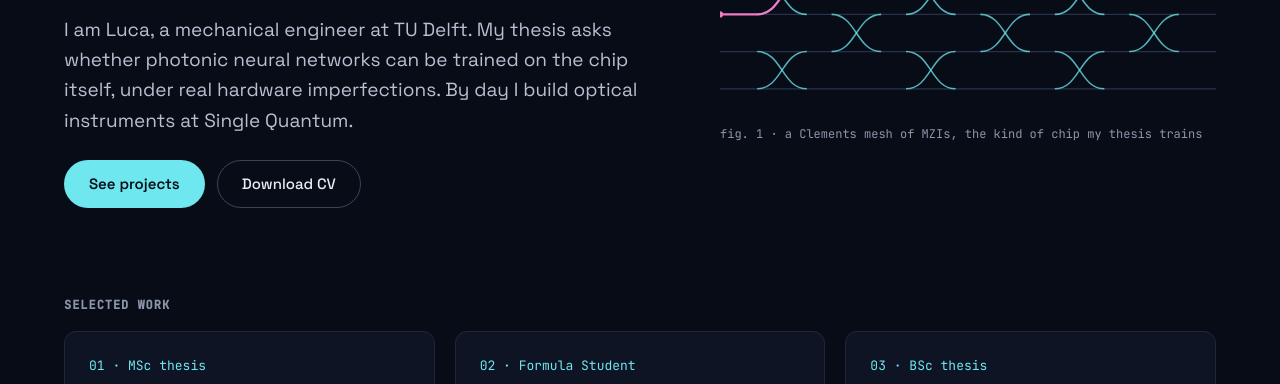
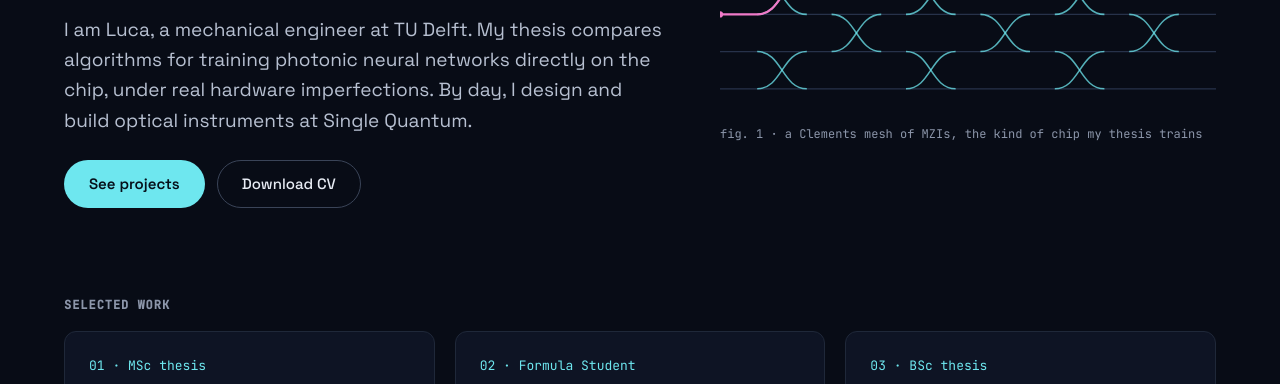
Before and after one commit to l85196813-create/portfolio, a plain HTML site: page index.html in a window 1280 px wide. Shown: the part 351-735 px from the top of the page. Drawn offline with Linux system fonts and the light colour scheme.

Commit message:
Update home intro
Co-Authored-By: Claude Opus 5.5 <noreply@anthropic.com>
Claude-Session: https://claude.ai/code/session_013o6hKW2PCGuP8mzqQjPWXC

```diff
--- a/index.html
+++ b/index.html
@@ -38,7 +38,7 @@
 <div class="hero-text">
 <div class="eyebrow">Mechanical engineer · Photonics · Delft</div>
 <h1>Teaching light to learn.</h1>
-<p>I am Luca, a mechanical engineer at TU Delft. My thesis asks whether photonic neural networks can be trained on the chip itself, under real hardware imperfections. By day I build optical instruments at Single Quantum.</p>
+<p>I am Luca, a mechanical engineer at TU Delft. My thesis compares algorithms for training photonic neural networks directly on the chip, under real hardware imperfections. By day, I design and build optical instruments at Single Quantum.</p>
 <div class="btn-row">
 <a class="btn btn-primary" href="projects.html">See projects</a>
 <a class="btn btn-ghost" href="assets/Luca_Marchetti_CV.pdf" download>Download CV</a>
```
